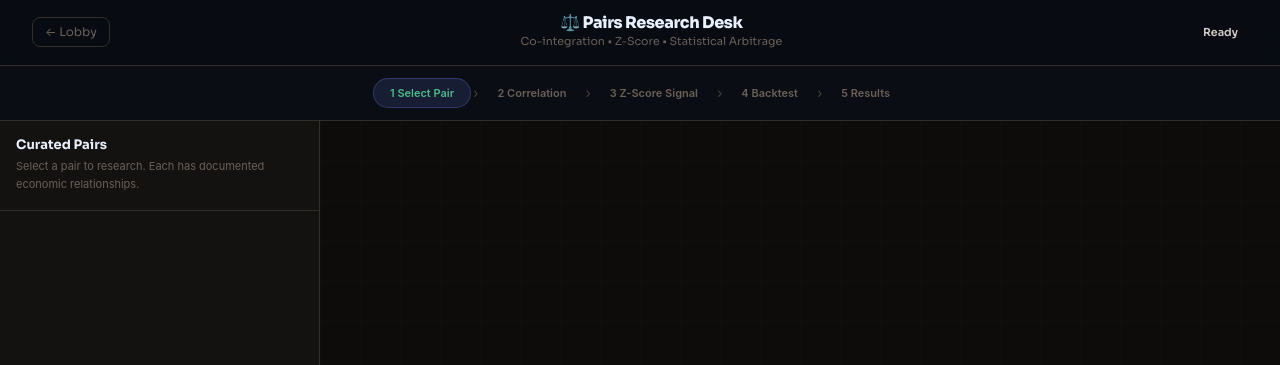
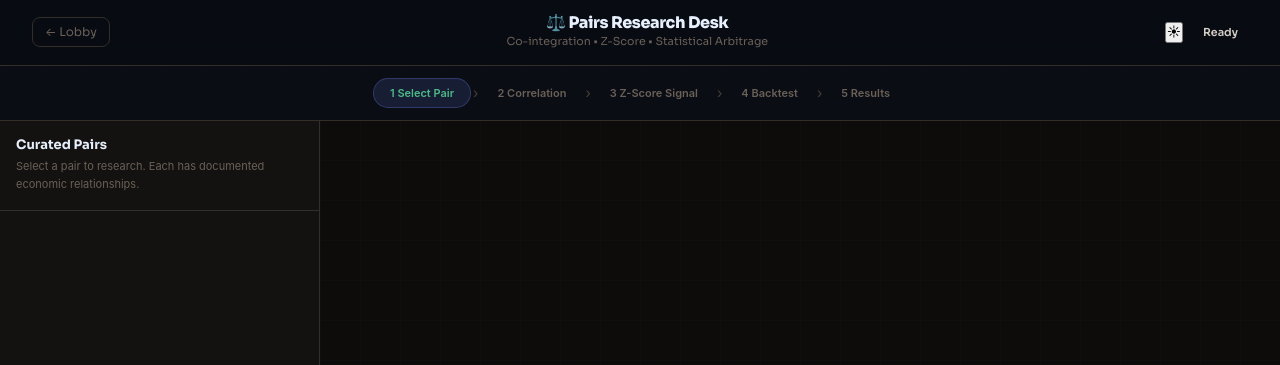
Before and after one commit to cindyle0308/trading-suite-server, a website: page public/spread-trader.html in a window 1280 px wide. Shown: the top 365 px of the page. Drawn offline with nearby package versions, Linux system fonts and the light colour scheme.

Commit message:
feat: add theme toggle button to nav

```diff
--- a/public/spread-trader.html
+++ b/public/spread-trader.html
@@ -148,6 +148,7 @@ body::before{content:'';position:fixed;inset:0;pointer-events:none;z-index:0;bac
     <p>Co-integration &bull; Z-Score &bull; Statistical Arbitrage</p>
   </div>
   <div class="header-right">
+    <button class="lx-theme-toggle" id="lx-theme-btn-2" onclick="window.lxTheme&&lxTheme.toggle()" title="Toggle light/dark">☀</button>
     <span class="status-badge" id="status-badge">Ready</span>
   </div>
 </header>
@@ -844,5 +845,13 @@ document.addEventListener('DOMContentLoaded', function() {
   if (window.LX) LX.visitDesk('spread-trader');
 });
 </script>
+
+<script>
+document.addEventListener("DOMContentLoaded",function(){
+  var b=document.getElementById("lx-theme-btn-2");
+  if(b&&window.lxTheme)b.textContent=lxTheme.isDark()?"☀":"☾";
+  window.addEventListener("lx:update",function(){var b=document.getElementById("lx-theme-btn-2");if(b&&window.lxTheme)b.textContent=lxTheme.isDark()?"☀":"☾";});
+});
+</script>
 </body>
 </html>
```
